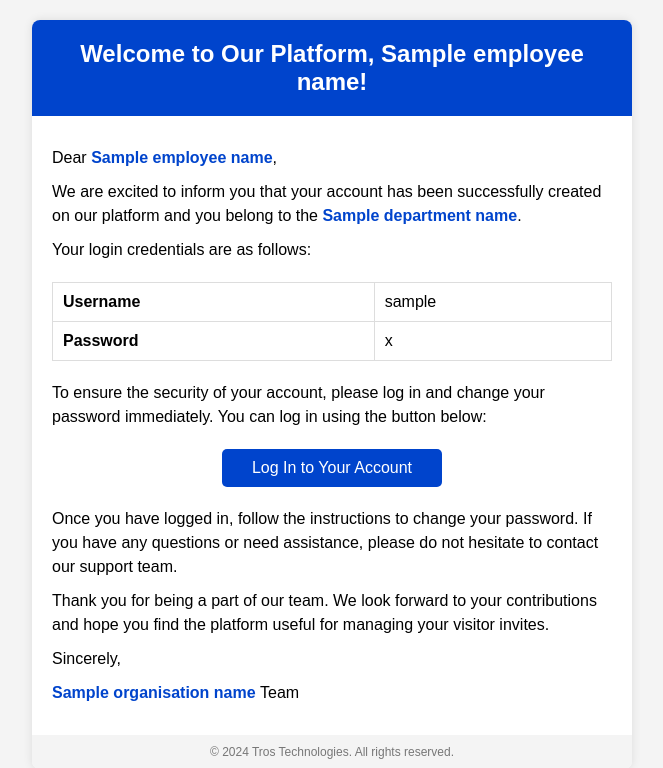
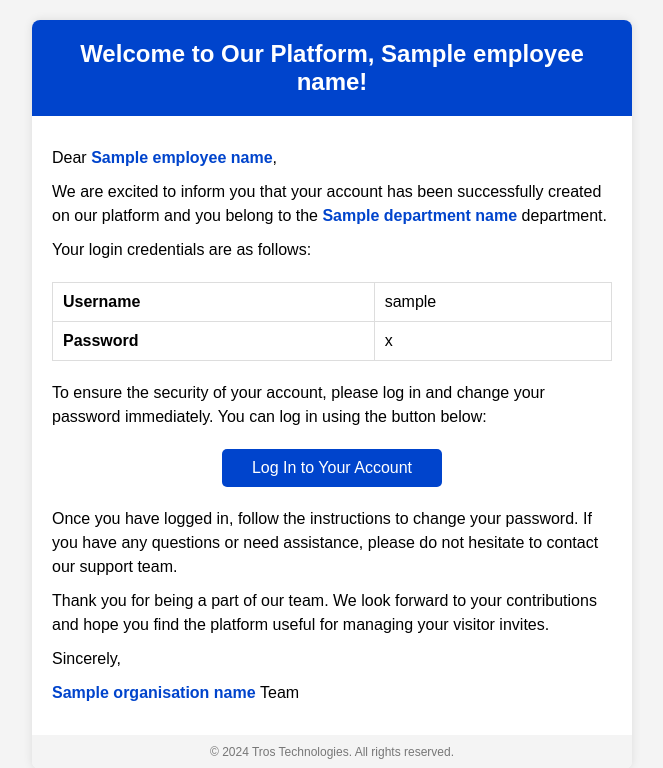
Before and after one commit to Genius-Excel/hotel_concierge, a Django app: template base_app/templates/reminder/email_templates/onboarding-success.html in a window 1280 px wide. Shown: the top 768 px of the page, without its empty margins (308-971 px from the left). Run offline with Django 5.2, Linux system fonts and the light colour scheme; the template is opened without the code that fills it: most values are stand-ins (such as "Sample title", 1, 10 or a date in 2020); parts of the project's set-up code (start-up, migrations or seed data) failed here and were passed over.

Commit message:
Add 'department' suffix to department name in onboarding success email

```diff
--- a/base_app/templates/reminder/email_templates/onboarding-success.html
+++ b/base_app/templates/reminder/email_templates/onboarding-success.html
@@ -80,7 +80,7 @@
         </div>
         <div class="content">
             <p>Dear <span class="highlight">{{ employee_name }}</span>,</p>
-            <p>We are excited to inform you that your account has been successfully created on our platform and you belong to the <span class="highlight">{{ department_name }}</span>.</p>
+            <p>We are excited to inform you that your account has been successfully created on our platform and you belong to the <span class="highlight">{{ department_name }}</span> department.</p>
             <p>Your login credentials are as follows:</p>
             <table>
                 <tr>
```
